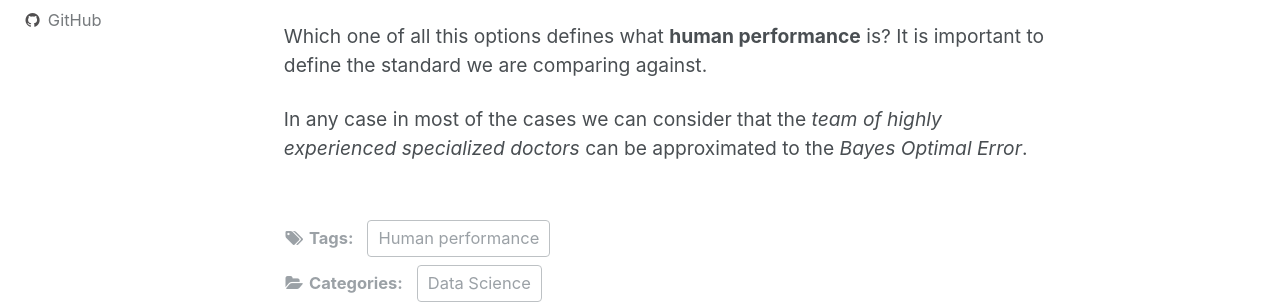
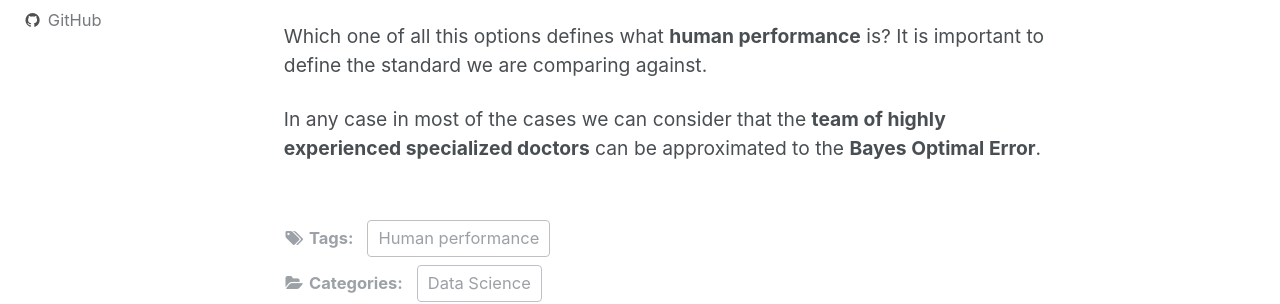
Before and after one commit to jorditg/jorditg.github.io, a Jekyll site: the page built from _posts/2016-12-05-bayes-optimal-error.md, in a window 1280 px wide. Shown: the part 557-861 px from the top of the page. Built offline with Jekyll 4.4.1, drawn with Linux system fonts in a browser that asks for light colours.

```diff
--- a/_posts/2016-12-05-bayes-optimal-error.md
+++ b/_posts/2016-12-05-bayes-optimal-error.md
@@ -21,4 +21,4 @@ If we are talking for example about a medical classification task, we can use as
 
 Which one of all this options defines what **human performance** is? It is important to define the standard we are comparing against.
 
-In any case in most of the cases we can consider that the *team of highly experienced specialized doctors* can be approximated to the *Bayes Optimal Error*.
+In any case in most of the cases we can consider that the **team of highly experienced specialized doctors** can be approximated to the **Bayes Optimal Error**.
```
